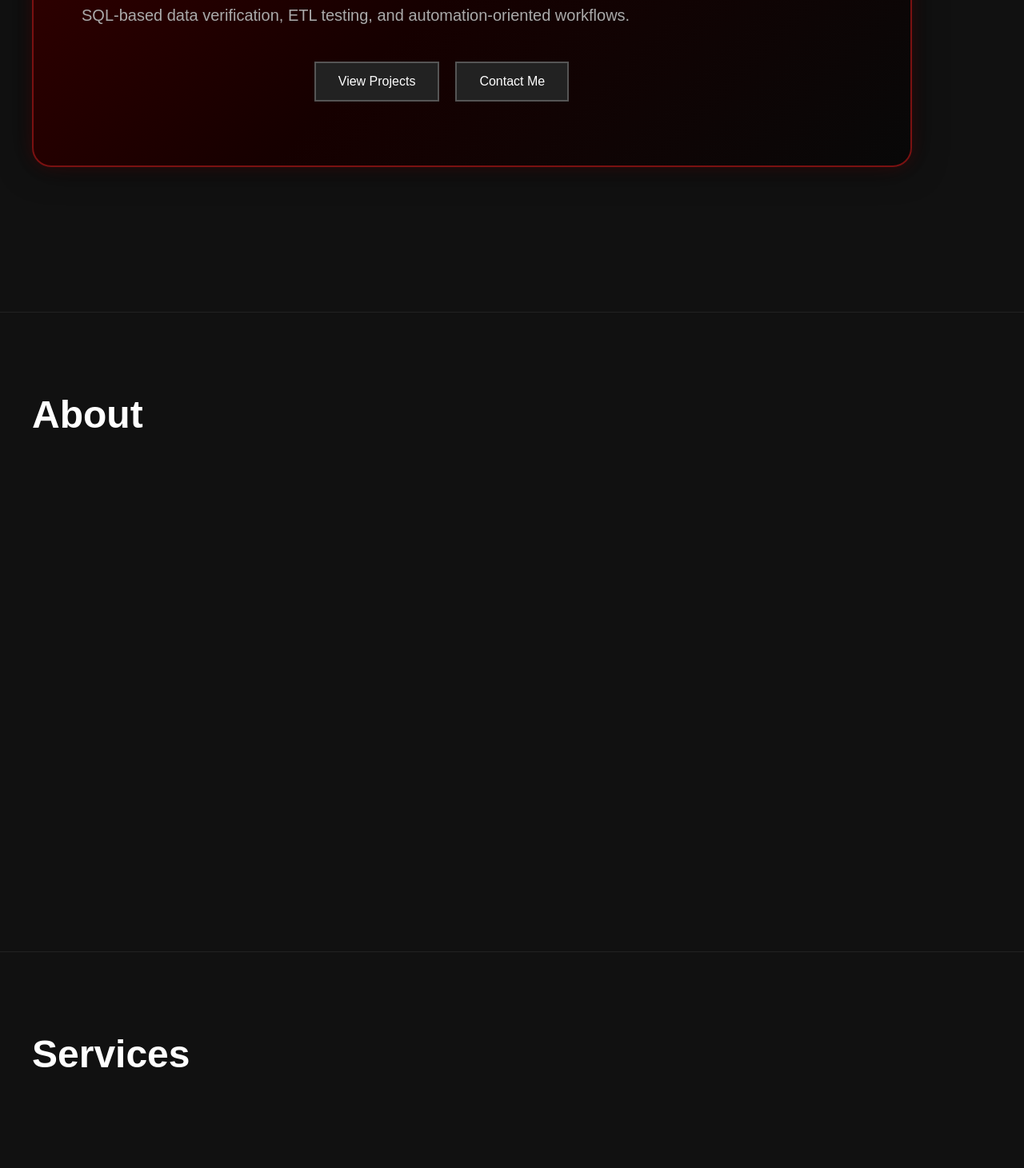
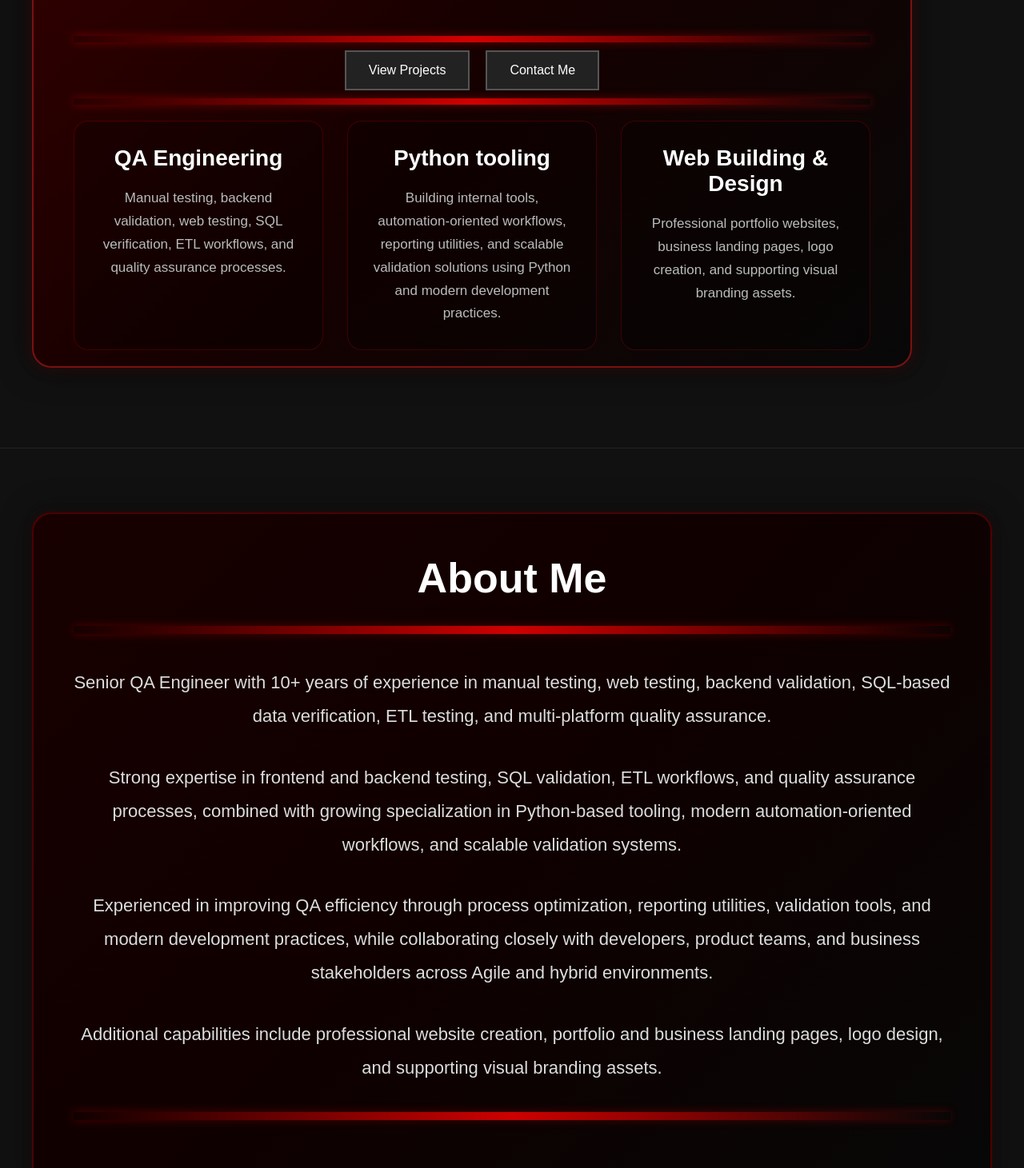
Before and after one commit to AdrianM-byte/amportfolio.ro, a React app in the folder frontend/: page / in a window 1280 px wide. Shown: the part 589-2050 px from the top of the page at 80% size. Built offline with nearby package versions, Linux system fonts and the light colour scheme; the HTML template or start-up script is replaced by a standard one.

Commit message:
Build hero and about sections with portfolio styling

```diff
--- a/frontend/src/App.jsx
+++ b/frontend/src/App.jsx
@@ -1,15 +1,13 @@
 import NavBar from "./components/navbar/Navbar"
 import Hero from './components/hero/Hero'
+import About from './components/about/About'
 
 function App() {
   return (
     <div>
       <NavBar />
       <Hero />
-
-      <section id="about">
-        <h1>About</h1>
-      </section>
+      <About />
 
       <section id = "services">
         <h1>Services</h1>
--- /dev/null
+++ b/frontend/src/components/about/About.jsx
@@ -0,0 +1,42 @@
+function About() {
+    return (
+        <section id="about" className="about">
+            <div className="about-card">
+                <h2 className="section-title">
+                    About Me
+                </h2>
+
+                <div className="section-divider"></div>
+
+                <p className="about-text">
+                    Senior QA Engineer with 10+ years of experience in manual testing,
+                    web testing, backend validation, SQL-based data verification,
+                    ETL testing, and multi-platform quality assurance.
+                </p>
+
+                <p className="about-text">
+                    Strong expertise in frontend and backend testing,
+                    SQL validation, ETL workflows, and quality assurance processes,
+                    combined with growing specialization in Python-based tooling,
+                    modern automation-oriented workflows, and scalable validation systems.
+                </p>
+
+                <p className="about-text">
+                    Experienced in improving QA efficiency through process optimization,
+                    reporting utilities, validation tools, and modern development practices,
+                    while collaborating closely with developers, product teams,
+                    and business stakeholders across Agile and hybrid environments.
+                </p>
+
+                <p className="about-text">
+                    Additional capabilities include professional website creation,
+                    portfolio and business landing pages, logo design,
+                    and supporting visual branding assets.
+                </p>
+                <div className="section-divider"></div>
+            </div>
+        </section>
+    )
+}
+
+export default About
--- a/frontend/src/components/hero/Hero.jsx
+++ b/frontend/src/components/hero/Hero.jsx
@@ -3,16 +3,13 @@ function Hero() {
         <section id="hero" clasName="hero">
             <div className="hero-card">
                 <div className="hero-content">
-                    <p className="Hero-subtitle">
-                        QA Engineering • Backend & Web Testing • SQL Validation
-                    </p>
-
                     <h1 className="hero-title">
                         Adrian Marcu
                     </h1>
+                    <div className="hero-divider">  </div>
 
                     <h2 className="hero-role">
-                        QA Engineer • Python Tooling
+                        QA Engineering • Frontend & Backend Testing • SQL Validation • Python Tooling • Web Solutions
                     </h2>
 
                     <p className="hero-description">
@@ -21,9 +18,42 @@ function Hero() {
                         ETL testing, and automation-oriented workflows.
                     </p>
 
+                    <div className="hero-divider">  </div>
+
                     <div className="hero-buttons">
                         <button> View Projects</button>
                         <button> Contact Me</button>
+                    </div>
+
+                    <div className="hero-divider">  </div>
+
+                    <div className="hero-skills">
+                        <div className="skill-card">
+                            <h3>QA Engineering</h3>
+                            <p>
+                                Manual testing, backend validation,
+                                web testing, SQL verification,
+                                ETL workflows, and quality assurance processes.
+                            </p>
+                        </div>
+
+                        <div className="skill-card">
+                            <h3>Python tooling</h3>
+                            <p>
+                                Building internal tools, automation-oriented workflows,
+                                reporting utilities, and scalable validation solutions
+                                using Python and modern development practices.
+                            </p>
+                        </div>
+
+                        <div className="skill-card">
+                            <h3> Web Building & Design</h3>
+                            <p>
+                                Professional portfolio websites,
+                                business landing pages, logo creation,
+                                and supporting visual branding assets.
+                            </p>
+                        </div>
                     </div>
                 </div>
             </div>
--- a/frontend/src/styles.css
+++ b/frontend/src/styles.css
@@ -14,6 +14,7 @@ section {
   min-height: 100vh;
   padding: 100px 40px;
   border-bottom: 1px solid #222;
+  scroll-margin-top: 120px;
 }
 
 h1 {
@@ -95,7 +96,9 @@ header {
 }
 
 .hero-content {
-    max-width: 900px;
+    width: 100%;
+    max-width: 1400px;
+    text-align: center;
 }
 
 .hero-subtitle {
@@ -112,8 +115,10 @@ header {
 }
 
 .hero-role {
-    font-size: 36px;
+    font-size: 25px;
     color: #cccccc;
+    letter-spacing: 1px;
+    line-height: 1.4;
 
     margin-bottom: 30px;
 }
@@ -162,7 +167,7 @@ header {
 
     border-radius: 24px;
 
-    padding: 80px 60px;
+    padding: 20px 50px;
 
     max-width: 1100px;
 
@@ -172,3 +177,127 @@ header {
         0 0 20px rgba(255, 0, 0, 0.15),
         0 0 40px rgba(0, 0, 0, 0.6);
 }
+
+.hero-skills {
+    display: flex;
+    gap: 30px;
+
+    margin-top: 20px;
+
+    flex-wrap: wrap;
+}
+
+.skill-card {
+    flex: 1;
+    min-width: 250px;
+    text-align: center;
+
+    background: rgba(0, 0, 0, 0.25);
+    border: 1px solid rgba(255, 0, 0, 0.2);
+
+    border-radius: 18px;
+
+    padding: 30px;
+
+    transition: 0.3s;
+}
+
+.skill-card:hover {
+    transform: translateY(-5px);
+    border-color: rgba(255, 0, 0, 0.5);
+}
+
+.skill-card h3 {
+    font-size: 28px;
+    margin-bottom: 20px;
+    color: white;
+}
+
+.skill-card p {
+    color: #bbbbbb;
+    line-height: 1.7;
+    max-width: 300px;
+    margin: 0 auto;
+    font-size: 17px;
+}
+
+.hero-divider {
+    width: 100%;
+    height: 8px;
+
+    margin: 10px 0;
+
+    background: linear-gradient(
+        90deg,
+        transparent,
+        rgba(255, 0, 0, 0.8),
+        transparent
+    );
+
+    box-shadow:
+        0 0 12px rgba(255, 0, 0, 0.35);
+}
+
+.about {
+    display: flex;
+    justify-content: center;
+
+    padding: 80px 40px;
+    min-height: auto;
+}
+
+.about-card {
+    width: 100%;
+    max-width: 1600px;
+
+    background: linear-gradient(
+        135deg,
+        #180000,
+        #0f0000,
+        #070707
+    );
+
+    border: 2px solid rgba(255, 0, 0, 0.25);
+
+    border-radius: 24px;
+
+    padding: 50px;
+
+    box-shadow:
+        0 0 15px rgba(255, 0, 0, 0.08),
+        0 0 40px rgba(0, 0, 0, 0.45);
+}
+
+.section-title {
+    font-size: 52px;
+    text-align: center;
+    margin-bottom: 30px;
+    color: white;
+}
+
+.section-divider {
+    width: 100%;
+    height: 10px;
+
+    margin-bottom: 40px;
+
+    background: linear-gradient(
+        90deg,
+        transparent,
+        rgba(255, 0, 0, 0.8),
+        transparent
+    );
+
+    box-shadow:
+        0 0 12px rgba(255, 0, 0, 0.25);
+}
+
+.about-text {
+    font-size: 22px;
+    line-height: 1.9;
+    color: #dddddd;
+
+    margin-bottom: 35px;
+
+    text-align: center;
+}
```
